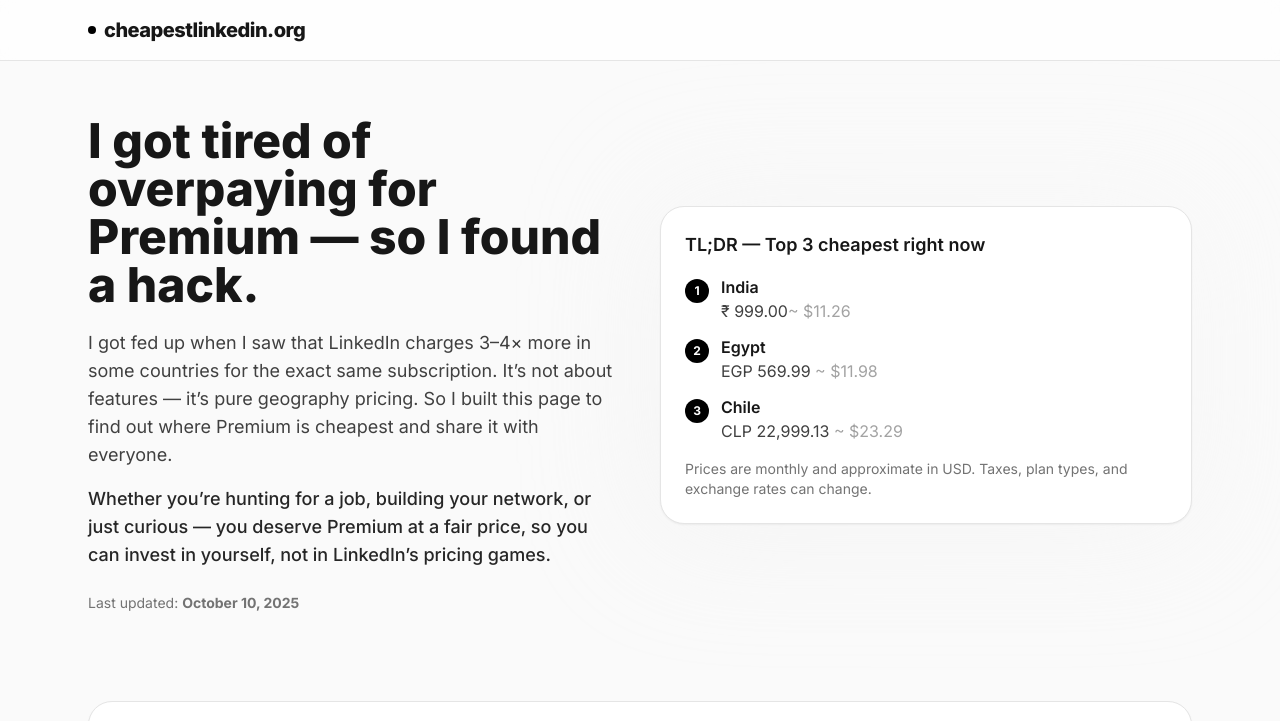
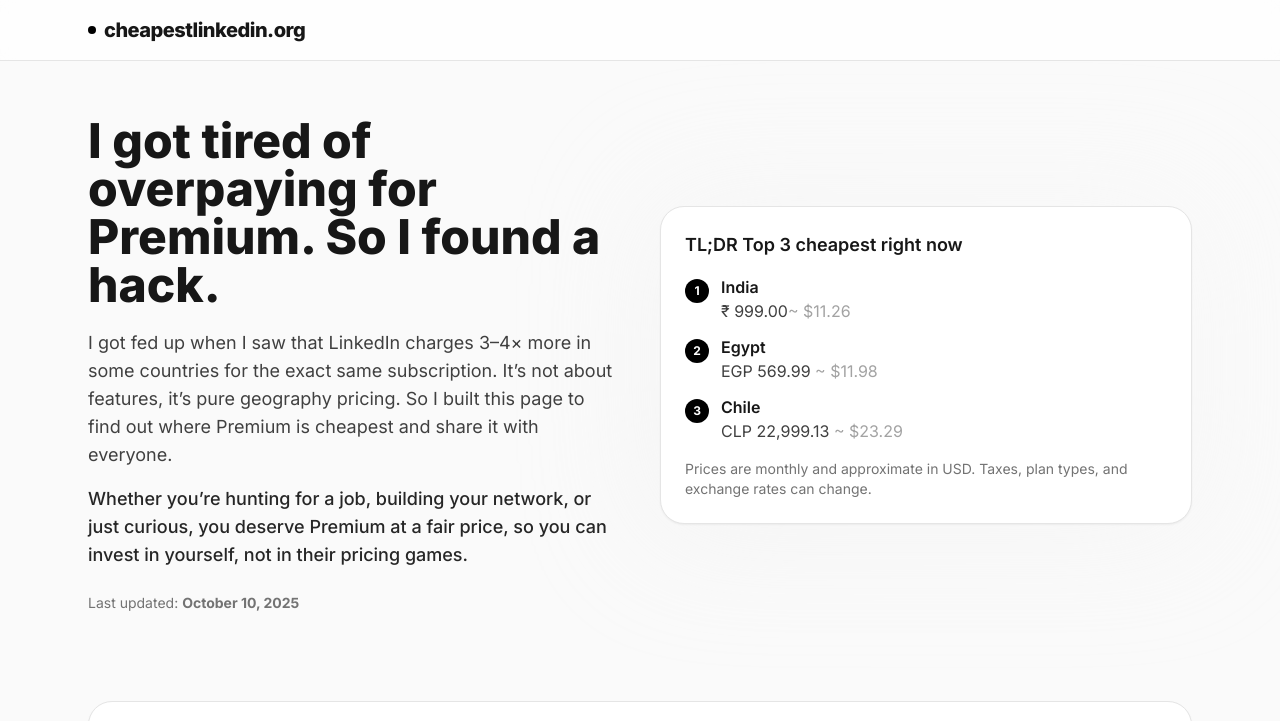
Before and after one commit to dima-sayankin/cheapestlinkedin.org, a plain HTML site: page index.html in a window 1280 px wide. Shown: the top 721 px of the page. Drawn offline with nearby package versions, Linux system fonts and the light colour scheme.

Commit message:
Changed wording

```diff
--- a/index.html
+++ b/index.html
@@ -34,16 +34,16 @@
     <div class="grid md:grid-cols-2 gap-10 items-center">
       <div>
         <h1 class="text-4xl sm:text-5xl font-extrabold leading-tight">
-          I got tired of overpaying for Premium — so I found a hack.
+          I got tired of overpaying for Premium. So I found a hack.
         </h1>
         <p class="mt-5 text-lg text-neutral-700">
           I got fed up when I saw that LinkedIn charges 3–4× more in some countries for the exact same subscription.
-          It’s not about features — it’s pure geography pricing.
+          It’s not about features, it’s pure geography pricing.
           So I built this page to find out where Premium is cheapest and share it with everyone.
         </p>
         <p class="mt-4 text-lg text-neutral-800 font-medium">
-          Whether you’re hunting for a job, building your network, or just curious — you deserve Premium at a fair price,
-          so you can invest in yourself, not in LinkedIn’s pricing games.
+          Whether you’re hunting for a job, building your network, or just curious, you deserve Premium at a fair price,
+          so you can invest in yourself, not in their pricing games.
         </p>
         <div class="mt-6 flex flex-wrap items-center gap-3">
           <span class="text-sm text-neutral-500">Last updated: <strong>October 10, 2025</strong></span>
@@ -52,7 +52,7 @@
       <div class="relative">
         <div class="absolute -inset-4 -z-10 blur-3xl opacity-30 bg-gradient-to-tr from-neutral-200 to-neutral-100 rounded-3xl"></div>
         <div class="border border-neutral-200 rounded-3xl p-6 bg-white shadow-sm">
-          <h2 class="text-lg font-semibold mb-4">TL;DR — Top 3 cheapest right now</h2>
+          <h2 class="text-lg font-semibold mb-4">TL;DR Top 3 cheapest right now</h2>
           <ol class="space-y-3">
             <li class="flex items-start gap-3">
               <span class="mt-1 inline-flex h-6 w-6 items-center justify-center rounded-full bg-black text-white text-xs font-bold">1</span>
@@ -99,7 +99,7 @@
           3) Visit the Premium selection page: <a class="underline hover:no-underline text-black" href="https://www.linkedin.com/premium/products/" target="_blank" rel="noopener">linkedin.com/premium/products</a> and pick your plan.
         </li>
         <li>
-          4) Once you’ve subscribed, go back to your <strong>Settings → Location</strong> and switch it back to your actual country — the one where you’re applying for jobs or building your network.
+          4) Once you’ve subscribed, go back to your <strong>Settings → Location</strong> and switch it back to your actual country, the one where you’re applying for jobs or building your network.
         </li>
       </ol>
     </div>
```
